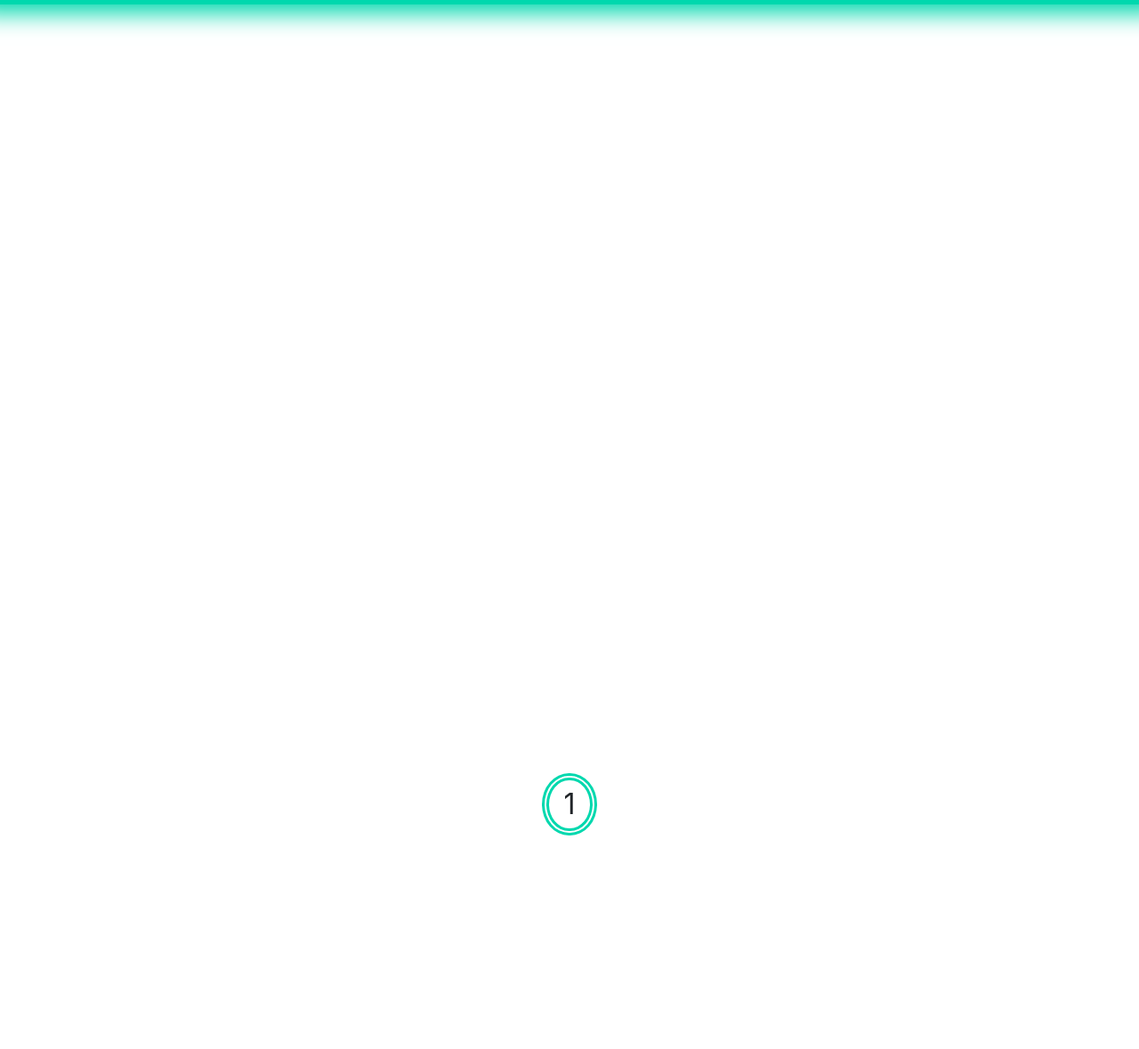
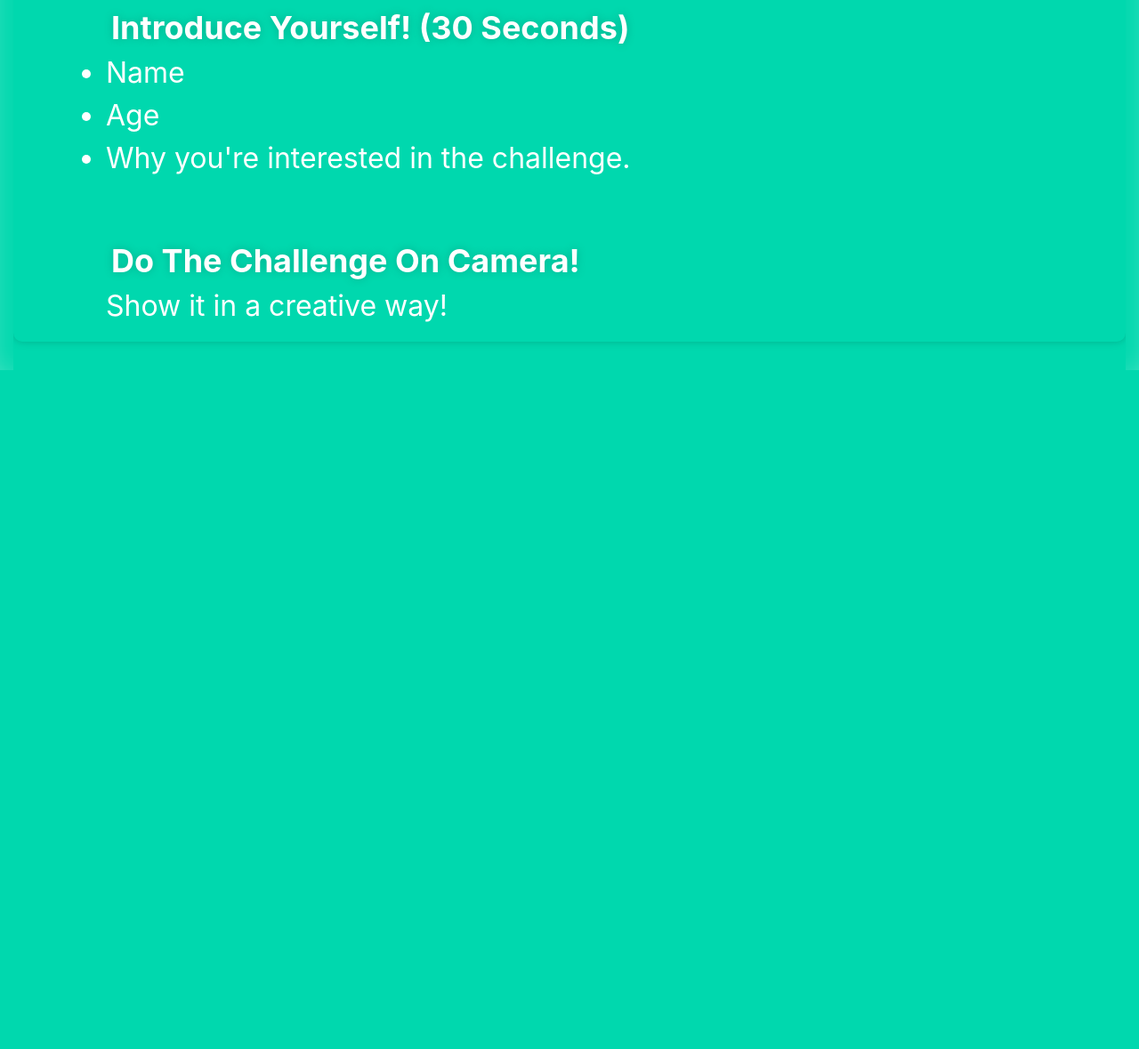
Before and after one commit to ranifarhat/GivingWay, a Flask app: page / in a window 1280 px wide. Shown: the part 2651-3830 px from the top of the page at 89% size. After the commit the page ends 3067 px from the top, so only its background shows below. Run offline with Flask 2, Linux system fonts and the light colour scheme; some libraries are stand-ins or nearby versions.

Commit message:
main challenge page done

```diff
--- a/static/ch_css.css
+++ b/static/ch_css.css
@@ -102,45 +102,107 @@
 	margin-bottom: 2em;
 	background-color: white;
 	color: #333333;
-	font-size: 1.5rem;
+	font-size: 1.7rem;
 }
 
 #num {
 	font-size: 2em;
 }
 
+.yd { /* you're done text */
+	margin-top: 1em;
+	margin-bottom: 1em;
+	font-size: 2rem;
+}
+
 /* ---- Example Video ---- */
 
 .vid {
-	box-shadow: 0px -15px 25px 25px #00d8ae;
+	box-shadow: 0px -15px 50px 50px #00d8ae;
 	background-color: #00d8ae;
 	color: white;
 	padding-top: 1em;
+	/*height: 10em;*/
+	padding-bottom: 2em;
+	overflow: hidden;
 	/*display: block;*/
 }
 
 .v-title {
-	padding-bottom: 20rem;
+	/*padding-bottom: 20rem;*/
+	text-shadow: 0px 0px 10px #00b18e;
 }
 
 .video {
-	padding-top: 2em;
-	width: 100%;
-	height: 60em;
+	/*margin-top: 2em;*/
+	/*background-color: gray;*/
+	border-radius: 10px;
+	width: 50em;
+	height: 30em;
+	display: inline-block;
+	float: left;
 }
 
+.thin {
+	height: 0.02rem;
+	background-color: black;
+	border-radius: 40%;
+	opacity: 0.4;
+}
+
+.vertical {
+	transform: rotate(90deg);
+}
+
+.vid-desc {
+	/*border: 2px solid black;*/
+	/*height: 25rem;*/
+	/*padding-top: 10rem;*/
+	/*padding-bottom: 10rem;*/
+	/*background-color: red;*/
+	/*float: right;*/
+	margin-top: 2em;
+	border-radius: 10px;
+	box-shadow: 0px 0px 10px #00b08e;
+	width: 100%;
+	font-size: 1.4rem;
+	display: inline-block;
+}
+
+#desc-text {
+	vertical-align: middle;
+	/*background-color: red;*/
+	position: relative;
+	margin-top: 2em;
+	left: 2em;
+	margin-bottom: 2em;
+	padding-left: 12rem;
+	font-size: 2rem;
+	padding-top: 10.5rem;
+	padding-bottom: 1rem;
+}
 /* ---- Random Classes ----*/
+
+.small-title {
+	text-transform: capitalize;
+	font-size: 2.25rem;
+	border-radius: 10px;
+	padding: 6px;
+	/*color: initial;*/
+	font-weight: bolder;
+	text-shadow: 0px 0px 10px #00b08e;
+	/*background-color: #00b08e;*/
+}
 
 .circle {
 	/*background-color: red;*/
 	display: inline-block;
 	border: 8px double #00d8ae;
-	font-size: 2em;
-	/*width: 2em;*/
-	padding-right: 0.5em;
-	padding-left: 0.5em;
-	padding-top: 0.1em;
-	padding-bottom: 0.1em;
+	font-size: 1.2em;
+	width: 2em;
+	height: 2em;
+	/*position: absolute;*/
+	/*top: -2em;*/
 	border-radius: 100%;
 }
 
--- a/templates/ch_page.html
+++ b/templates/ch_page.html
@@ -18,7 +18,7 @@
 	<!-- Navigation Bar -->
 	<nav class="navbar navbar-expand-md">
 		<!-- Brand -->
-		<a class="navbar-brand" href="#"><img id="gw-img" src="{{ url_for('static', filename='dark.png') }}"></a>
+		<a class="navbar-brand" href="https://www.givingway.com/"><img id="gw-img" src="{{ url_for('static', filename='dark.png') }}"></a>
 
 		<button class="navbar-toggler" type="button" data-toggle="collapse" data-target="#collapsibleNavbar">
 			<span class="navbar-toggler-icon">
@@ -35,7 +35,7 @@
 		</span>
 	</div>
 
-	<!-- some test text -->
+	<!-- CHALLENGE INSTRUCTIONS -->
 	<br><br>
 
 	<div class="inst container">
@@ -46,46 +46,65 @@
 			Choose a challenge from here!
 		</p>
 	</div>
+
 	<!-- STEPS USING COL AND ROWS BS 4 -->
 	<div class="step container-fluid">
 		<div class="row">
-			<div class="col text-center pd">Steps</div>
+			<div class="col text-center pd display-4">Steps</div>
 		</div>
 
 		<!-- Actual Steps -->
 		<div class="row">
 			<div class="col text-center pd">
-				<span class="circle">1</span>Upload the video to our challenge page
+				<span class="circle">1</span>
 			</div>
 			<div class="col text-center pd">
-				<span class="circle">2</span>Film a 2 minunte video doing a challenge
+				<span class="circle">2</span>
 			</div>
 			<div class="col text-center pd">
-				<span class="circle">3</span>Submit your details, send it
+				<span class="circle">3</span>
+			</div>
+		</div>
+
+		<div class="row">
+			<div class="col text-center pd">
+				Submit your details, after choosing a challenge
+			</div>
+			<div class="col text-center pd">
+				Film a 2 minute video doing the challenge
+			</div>
+			<div class="col text-center pd">
+				Upload the video to our challenge page
 			</div>
 		</div>
 		<div class="row">
-			<div class="col text-center pd">You're done</div>
+			<div class="col text-center pd yd">You're done</div>
 		</div>
 	</div>
 	<br>
-	<div class="vid container-fluid">
-		<center><span class="v-title display-4">
-			Example Video
-		</span></center>
-		<iframe class="video" src="https://www.youtube.com/embed/PHgc8Q6qTjc" frameborder="0" allow="accelerometer; autoplay; encrypted-media; gyroscope; picture-in-picture" allowfullscreen></iframe>
+
+	<!-- Example Video -->
+	<div class="container-fluid">
+		<div class="vid">
+			<center><span class="v-title display-4">
+				Example Video
+			</span></center>
+			<span class="vid-desc">
+				<iframe class="video" src="https://www.youtube.com/embed/PHgc8Q6qTjc" frameborder="0" allow="accelerometer; autoplay; encrypted-media; gyroscope; picture-in-picture" allowfullscreen></iframe>
+				<span id="desc-text">
+					<ul type="disc"><span class="small-title">Introduce yourself! (30 seconds)</span>
+						<li>Name</li>
+						<li>Age</li>
+						<li>Why you're interested in the challenge.</li>
+					</ul>
+					<ul>
+						<br>
+						<span class="small-title">Do the challenge on camera!</span><br>Show it in a creative way!
+					</ul>
+				</span>
+			</span>
+		</div>
 	</div>
-
-	<br><br><br><br><br><br><br><br><br><br><br><br><br><br><br><br><br><br><br><br><br><br><br><br><br><br><br><br><br><br><br><br><br><br><br><br>
-
-	<center><div class="circle">1</div></center>
-	<!-- <br><br> -->
-	<!-- <div class="square">test</div> -->
-
-	<br><br><br><br><br><br><br><br><br><br><br><br><br><br><br><br><br><br><br><br><br><br><br><br><br><br><br><br><br><br><br><br><br><br><br><br>
-
-
-
 
 	<script src="https://code.jquery.com/jquery-3.3.1.slim.min.js" integrity="sha384-q8i/X+965DzO0rT7abK41JStQIAqVgRVzpbzo5smXKp4YfRvH+8abtTE1Pi6jizo" crossorigin="anonymous"></script>
 
```
